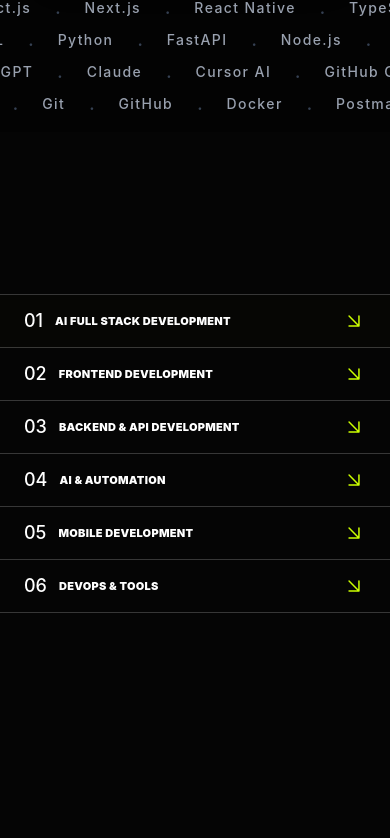
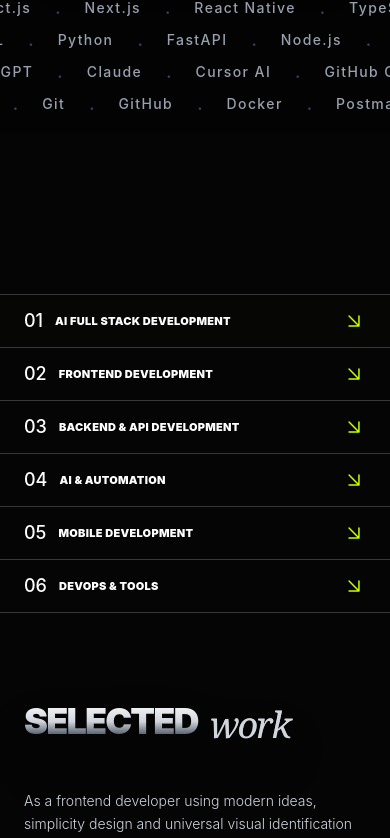
Before and after one commit to Milesh2309/portfolio, a React (Vite) app: page / in a window 390 px wide. Shown: the part 1959-2797 px from the top of the page. Built offline with nearby package versions, Linux system fonts and the light colour scheme.

Commit message:
Updated portfolio

```diff
--- a/src/components/Services.jsx
+++ b/src/components/Services.jsx
@@ -171,7 +171,7 @@ const Services = () => {
   }, []);
 
   return (
-    <section id="service" className="min-h-screen bg-[#050505] text-white pt-12 pb-12 md:pb-24 px-6 md:px-16 flex flex-col relative overflow-hidden">
+    <section id="service" className="md:min-h-screen bg-[#050505] text-white pt-12 pb-12 md:pb-24 px-6 md:px-16 flex flex-col relative overflow-hidden">
 
       {/* Top Header Section */}
       <div className="flex flex-col md:flex-row items-end md:items-start justify-end w-full mt-0 z-0 pb-12">
```
